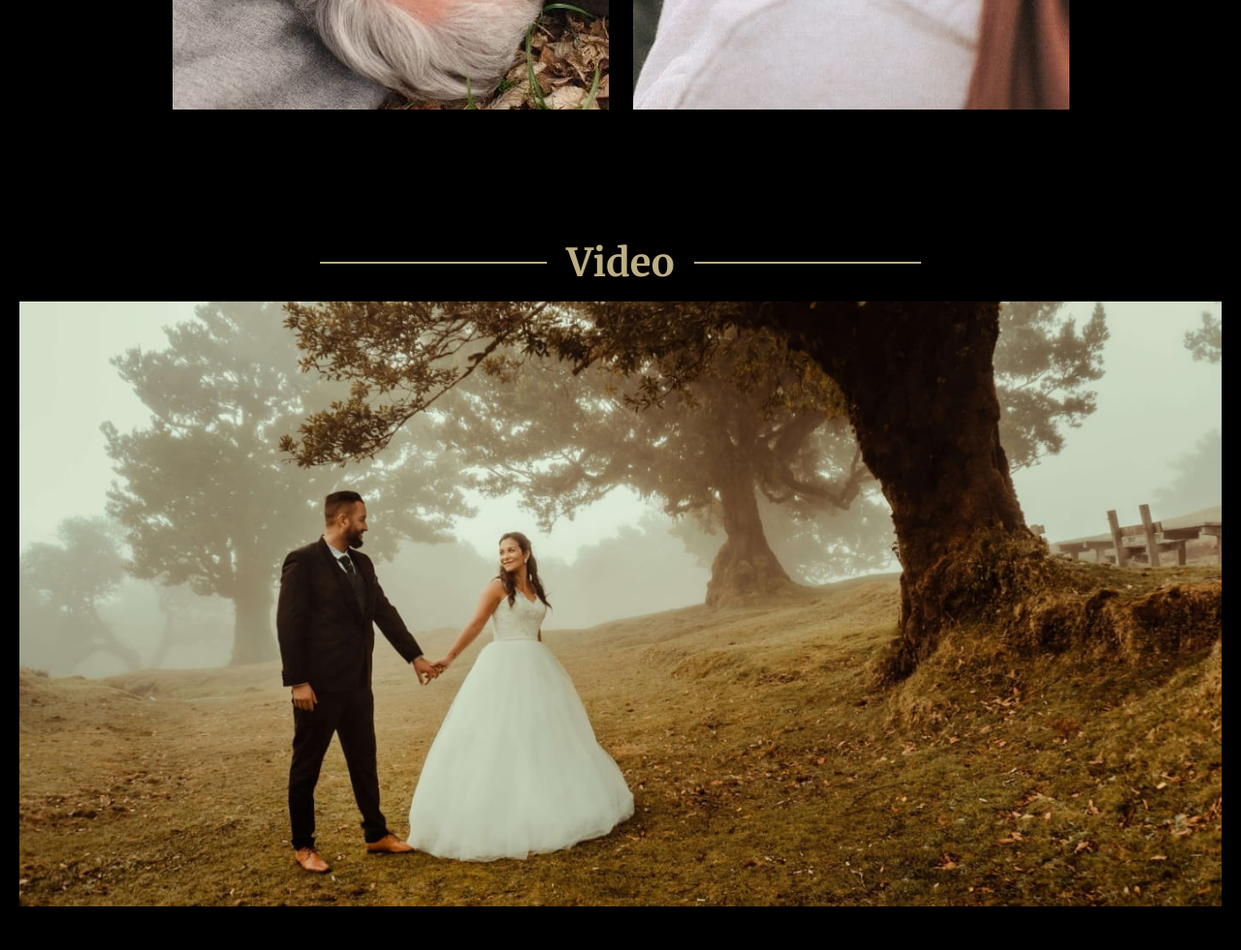
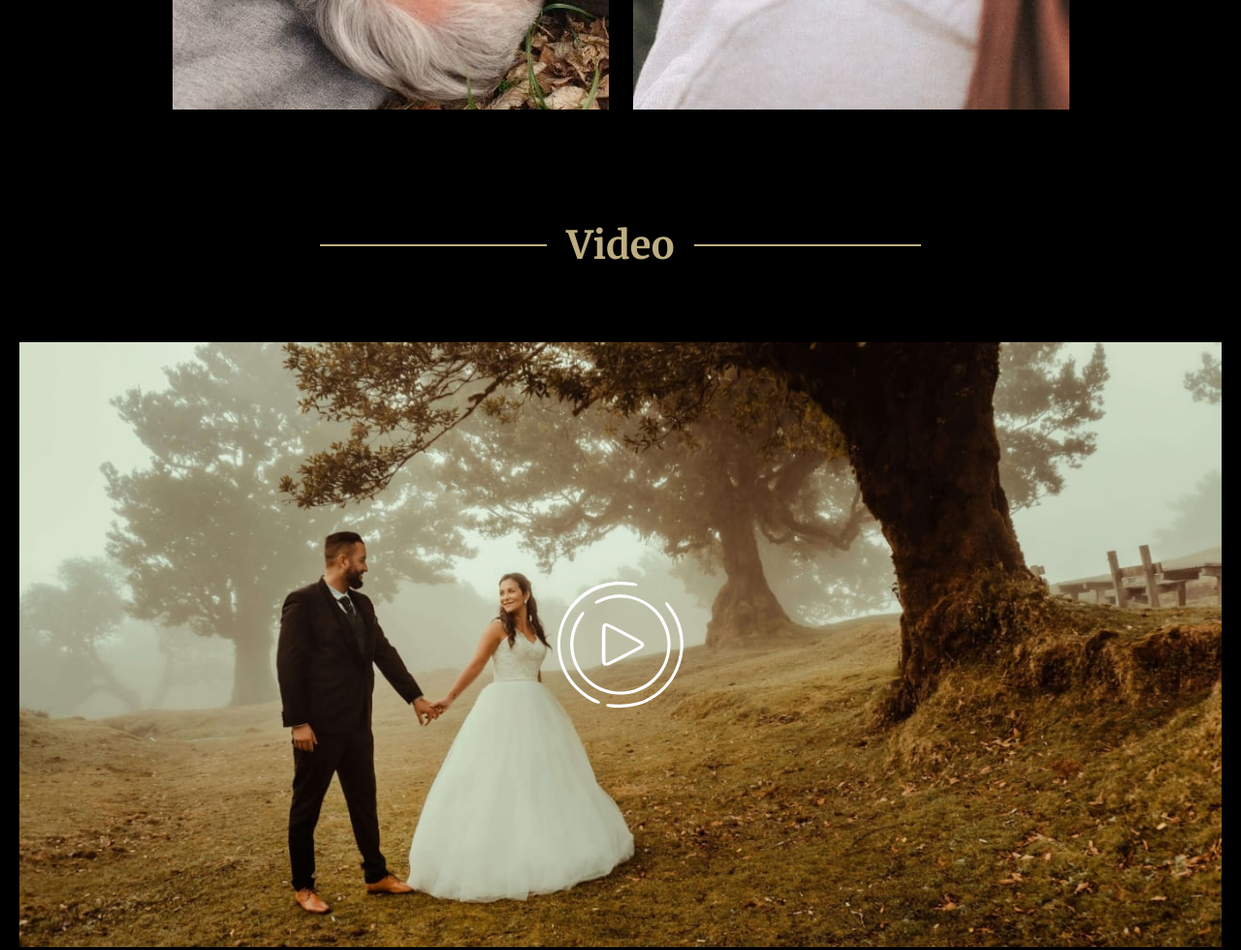
Before and after one commit to KseniaVislova/kseniavislova-JSPRERSSCHOOL, a plain HTML site: page portfolio/index.html in a window 1280 px wide. Shown: the part 3400-4380 px from the top of the page at 97% size. Drawn offline with Linux system fonts and the light colour scheme.

Commit message:
feat: add all styles for video 1440px

```diff
--- a/portfolio/index.html
+++ b/portfolio/index.html
@@ -86,7 +86,10 @@
     <section class="section video" id="video">
       <div class="container">
         <h2 class="section-title"><span>Video</span></h2>
-        <img src="./assets/img/video-player.jpg" alt="video-player" class="video-img">
+        <div class="video-player">
+          <img src="./assets/img/video-player.jpg" alt="video-player" class="video-img">
+          <button class="video-btn"></button>
+        </div>
       </div>
     </section>
     <section class="section price" id="price">
--- a/portfolio/style.css
+++ b/portfolio/style.css
@@ -264,8 +264,38 @@ ul {
 
 /*Video*/
 
+.video {
+  padding-top: 82px;
+}
+
+.video-player {
+  position: relative;
+  display: flex;
+  justify-content: center;
+  align-items: center;
+  padding-top: 60px;
+}
+
 .video-img {
   width: 100%;
+}
+
+.video-btn {
+  position: absolute;
+  width: 130px;
+  height: 130px;
+  background-color: transparent;
+  background-image: url('./assets/svg/Play_hover.svg');
+  background-position: center;
+  background-repeat: no-repeat;
+  border: 0;
+  cursor: pointer;
+  transition: 0.3s;
+}
+
+.video-btn:hover {
+  filter: invert(26%) sepia(15%) saturate(638%) hue-rotate(7deg) brightness(92%)
+    contrast(87%);
 }
 
 /*Price*/
```
